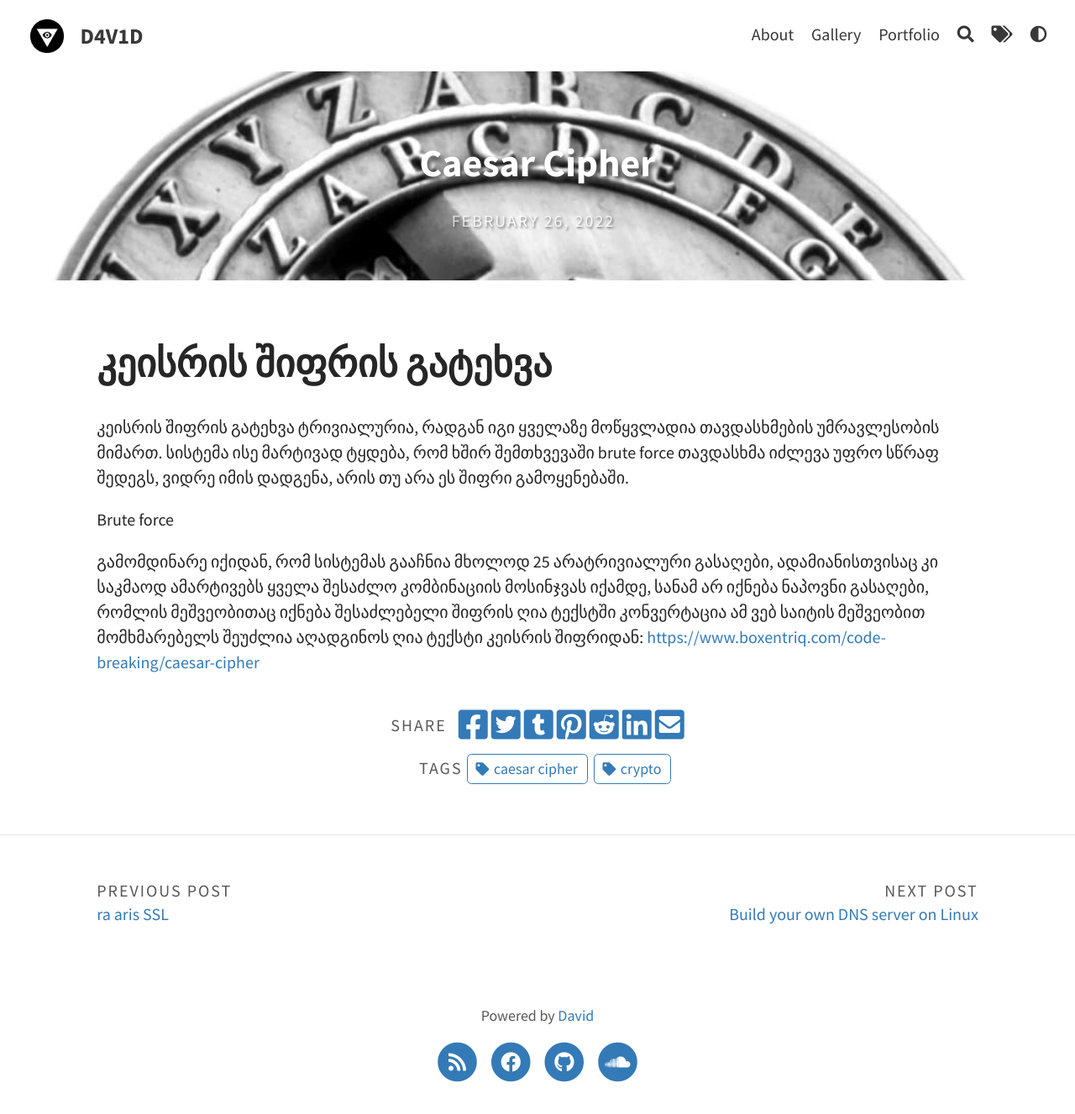
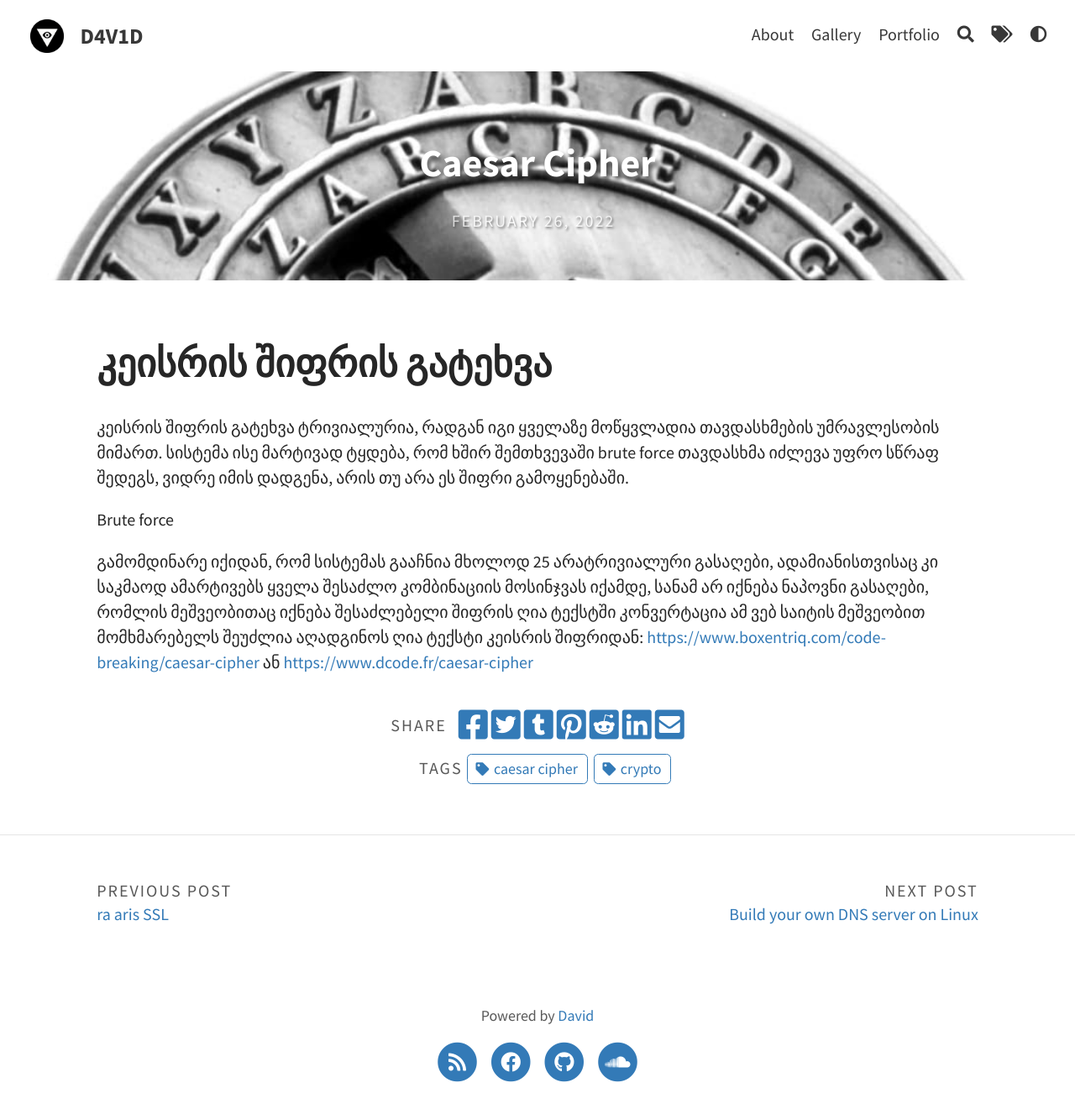
Before and after one commit to datunaa/blog, a Jekyll site: the page built from _posts/2022-2-26-caesar-cipher.md, in a window 1280 px wide. Shown: the whole page at 84% size. Built offline with Jekyll 4.4.1, drawn with Linux system fonts in a browser that asks for light colours.

Commit message:
Caesar Cipher

```diff
--- a/_posts/2022-2-26-caesar-cipher.md
+++ b/_posts/2022-2-26-caesar-cipher.md
@@ -2,7 +2,7 @@
 layout: post
 title: Caesar Cipher
 feature-img: "assets/img/feature-img/caesar_cipher.jpg"
-thumbnail: "assets/img/feature-img/caesar_cipher.jpg"
+thumbnail: "assets/img/thumbnails/feature-img/caesar_cipher.png"
 tags: [crypto, caesar cipher]
 ---
 
@@ -13,4 +13,4 @@ tags: [crypto, caesar cipher]
 Brute force
 
 გამომდინარე იქიდან, რომ სისტემას გააჩნია მხოლოდ 25 არატრივიალური გასაღები, ადამიანისთვისაც კი საკმაოდ ამარტივებს ყველა შესაძლო კომბინაციის მოსინჯვას იქამდე, სანამ არ იქნება ნაპოვნი გასაღები, რომლის მეშვეობითაც იქნება შესაძლებელი შიფრის ღია ტექსტში კონვერტაცია
-ამ ვებ საიტის მეშვეობით მომხმარებელს შეუძლია აღადგინოს ღია ტექსტი კეისრის შიფრიდან: [https://www.boxentriq.com/code-breaking/caesar-cipher](https://www.boxentriq.com/code-breaking/caesar-cipher)
+ამ ვებ საიტის მეშვეობით მომხმარებელს შეუძლია აღადგინოს ღია ტექსტი კეისრის შიფრიდან: [https://www.boxentriq.com/code-breaking/caesar-cipher](https://www.boxentriq.com/code-breaking/caesar-cipher) ან [https://www.dcode.fr/caesar-cipher](https://www.dcode.fr/caesar-cipher)
```
